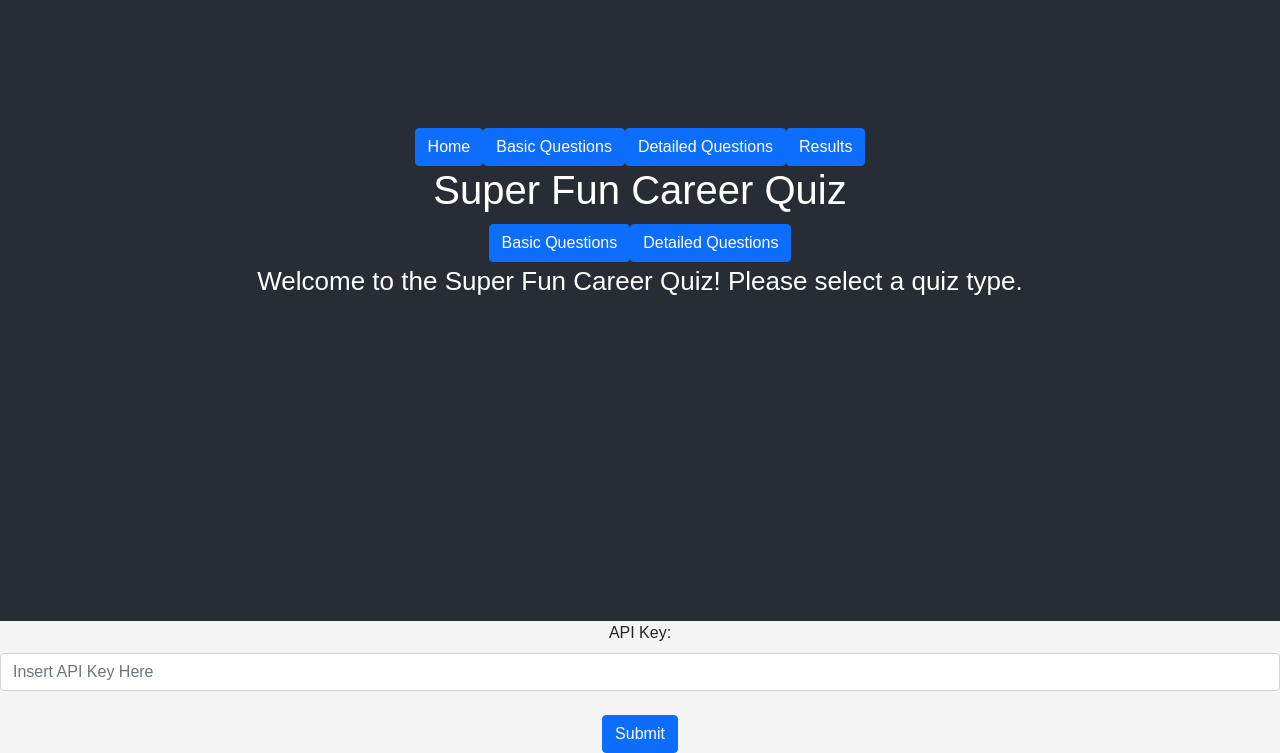
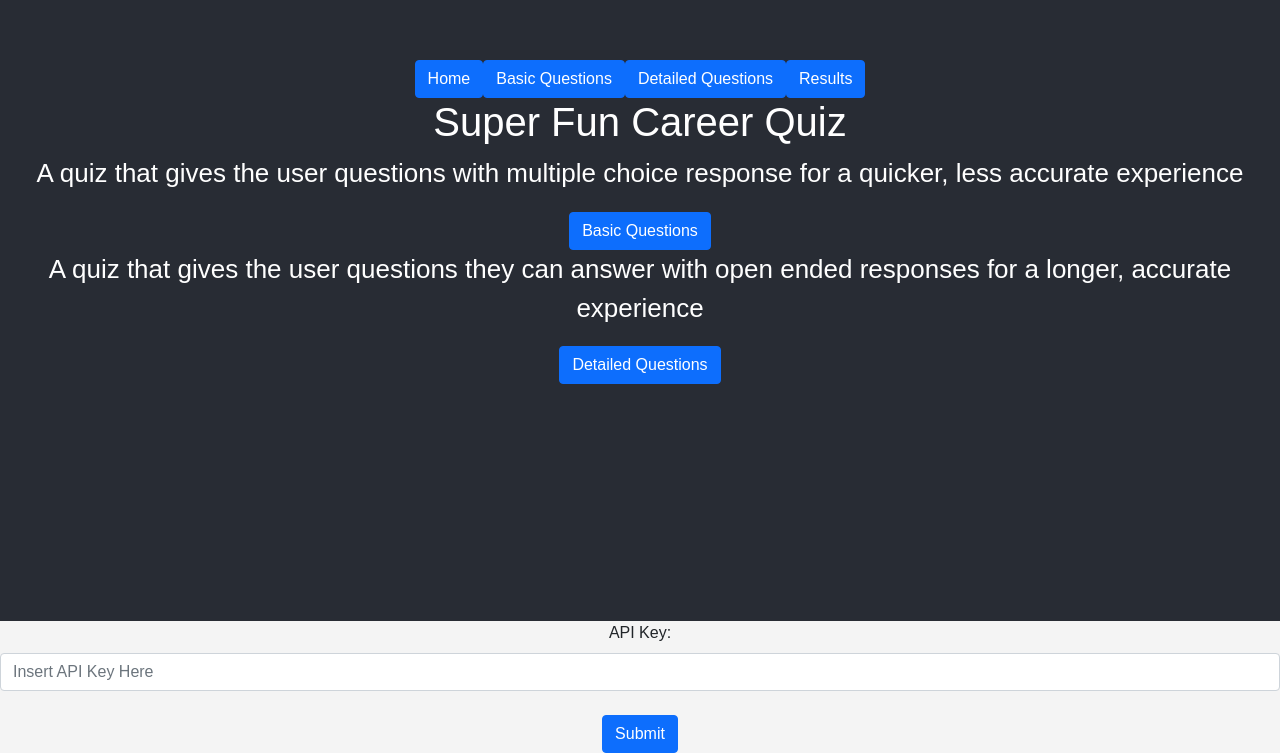
Before and after one commit to dstark12/starter_helpi, a React (Create React App) app: page / in a window 1280 px wide. Shown: the part 179-932 px from the top of the page. Built offline with nearby package versions, Linux system fonts and the light colour scheme.

Commit message:
Added descriptions and hid navbar on homepage

```diff
--- a/src/home.tsx
+++ b/src/home.tsx
@@ -11,13 +11,12 @@
             <header>
                 <h1>Super Fun Career Quiz</h1>
                 <div>
+                <p>A quiz that gives the user questions with multiple choice response for a quicker, less accurate experience</p>
                     <Button onClick={() => setPage("bquestions")}>Basic Questions</Button>
+                    <p>A quiz that gives the user questions they can answer with open ended responses for a longer, accurate experience</p>
                     <Button onClick={() => setPage("dquestions")}>Detailed Questions</Button>
                 </div>
             </header>
-            <main>
-            <p>Welcome to the Super Fun Career Quiz! Please select a quiz type.</p>
-            </main>
         </div>
     );
 };
```
